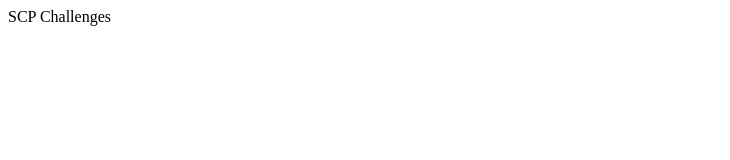
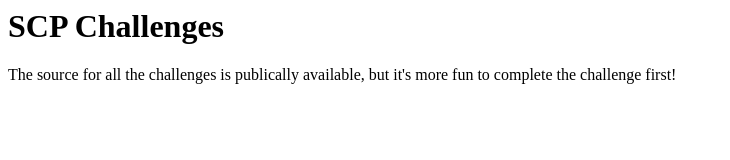
Before and after one commit to stephanpieterse/scp, a plain HTML site: page site/index.html in a window 1280 px wide. Shown: the whole page, without its empty margins (0-730 px from the left). Drawn offline with Linux system fonts and the light colour scheme.

Commit message:
small site update
Signed-off-by: Stephan Pieterse <stephan.pieterse@vcontractor.co.za>

```diff
--- a/site/index.html
+++ b/site/index.html
@@ -3,6 +3,9 @@
 <title>SCP Challenges</title>
 </head>
 <body>
-SCP Challenges
+<h1>SCP Challenges</h1>
+
+
+The source for all the challenges is publically available, but it's more fun to complete the challenge first!
 </body>
 </html>
```
